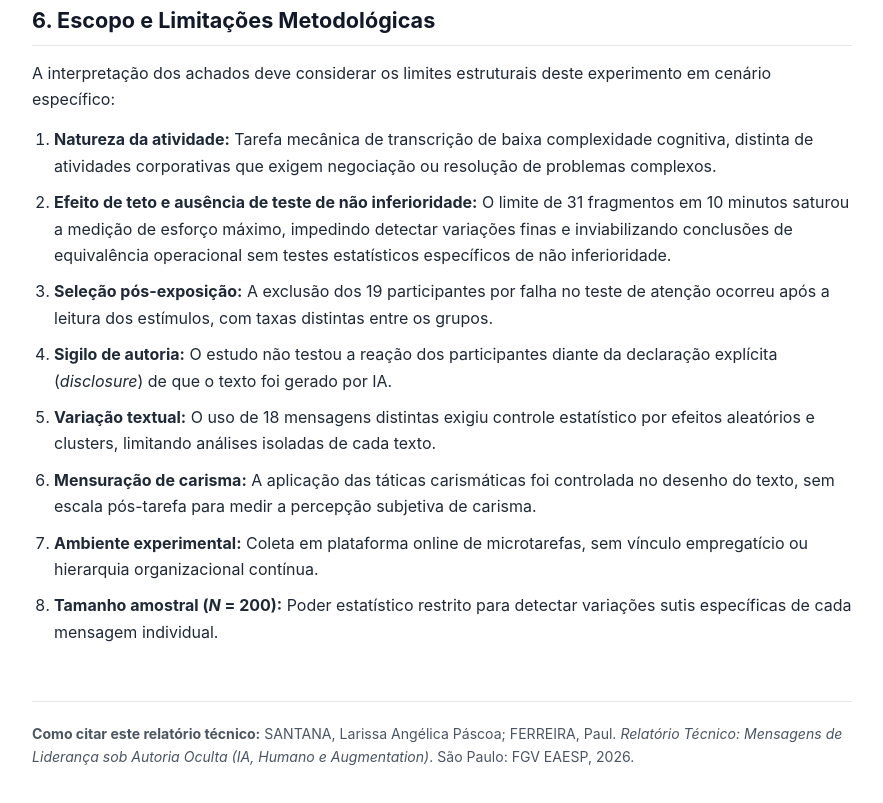
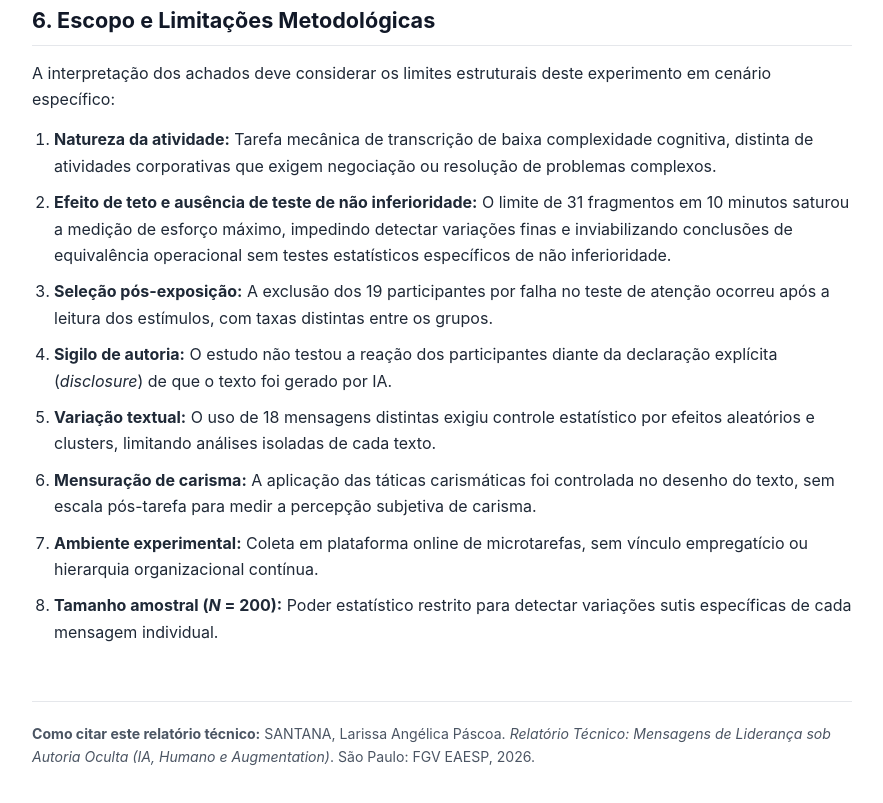
Before and after one commit to LarissaSantanajdsp/lideranca-autoria-oculta, a plain HTML site: page index.html in a window 1280 px wide. Shown: the part 5287-6090 px from the top of the page, without its empty margins (198-1081 px from the left). Drawn offline with Linux system fonts and the light colour scheme.

Commit message:
Update index.html

```diff
--- a/index.html
+++ b/index.html
@@ -323,7 +323,7 @@
   </main>
 
   <footer>
-    <p><strong>Como citar este relatório técnico:</strong> SANTANA, Larissa Angélica Páscoa; FERREIRA, Paul. <em>Relatório Técnico: Mensagens de Liderança sob Autoria Oculta (IA, Humano e Augmentation)</em>. São Paulo: FGV EAESP, 2026.</p>
+    <p><strong>Como citar este relatório técnico:</strong> SANTANA, Larissa Angélica Páscoa. <em>Relatório Técnico: Mensagens de Liderança sob Autoria Oculta (IA, Humano e Augmentation)</em>. São Paulo: FGV EAESP, 2026.</p>
   </footer>
 
 </body>
```
